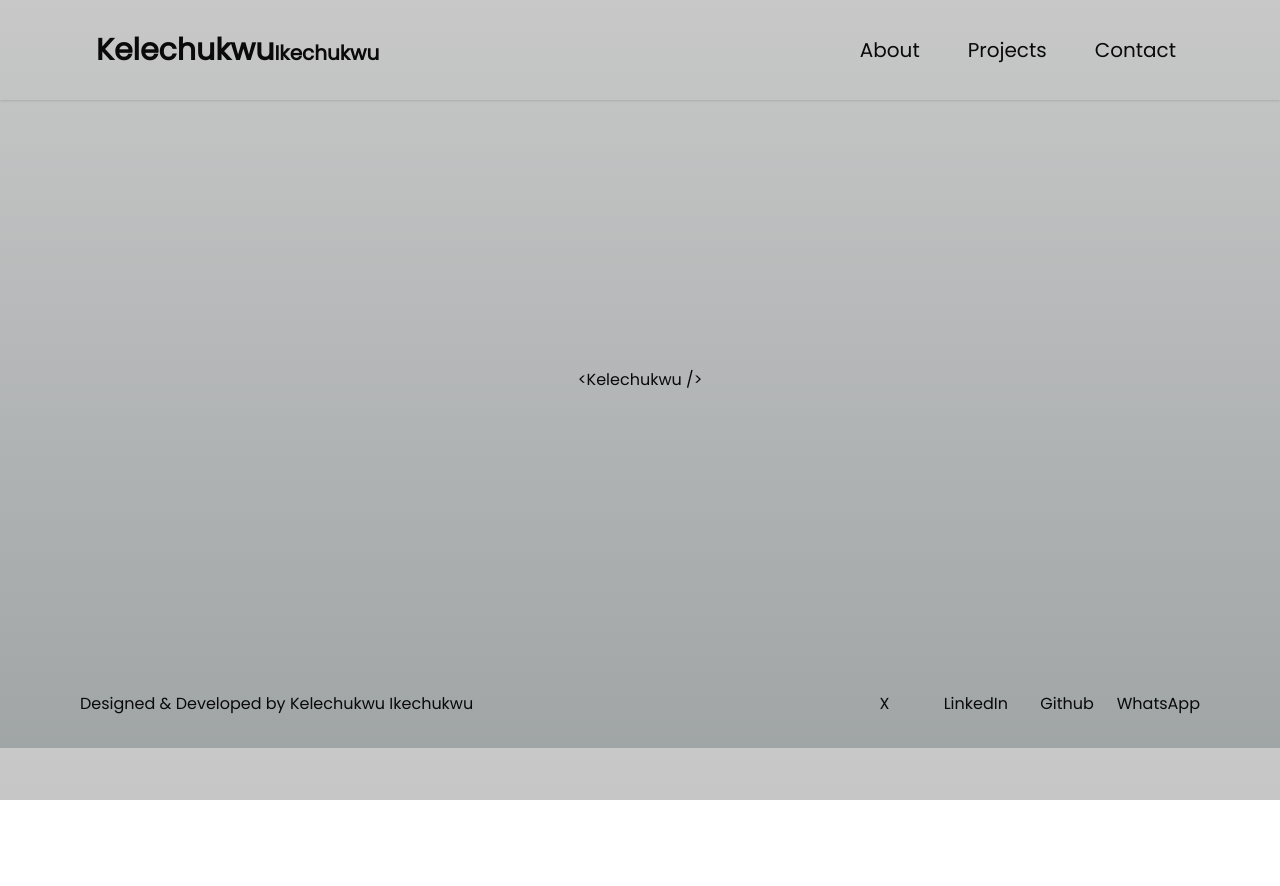
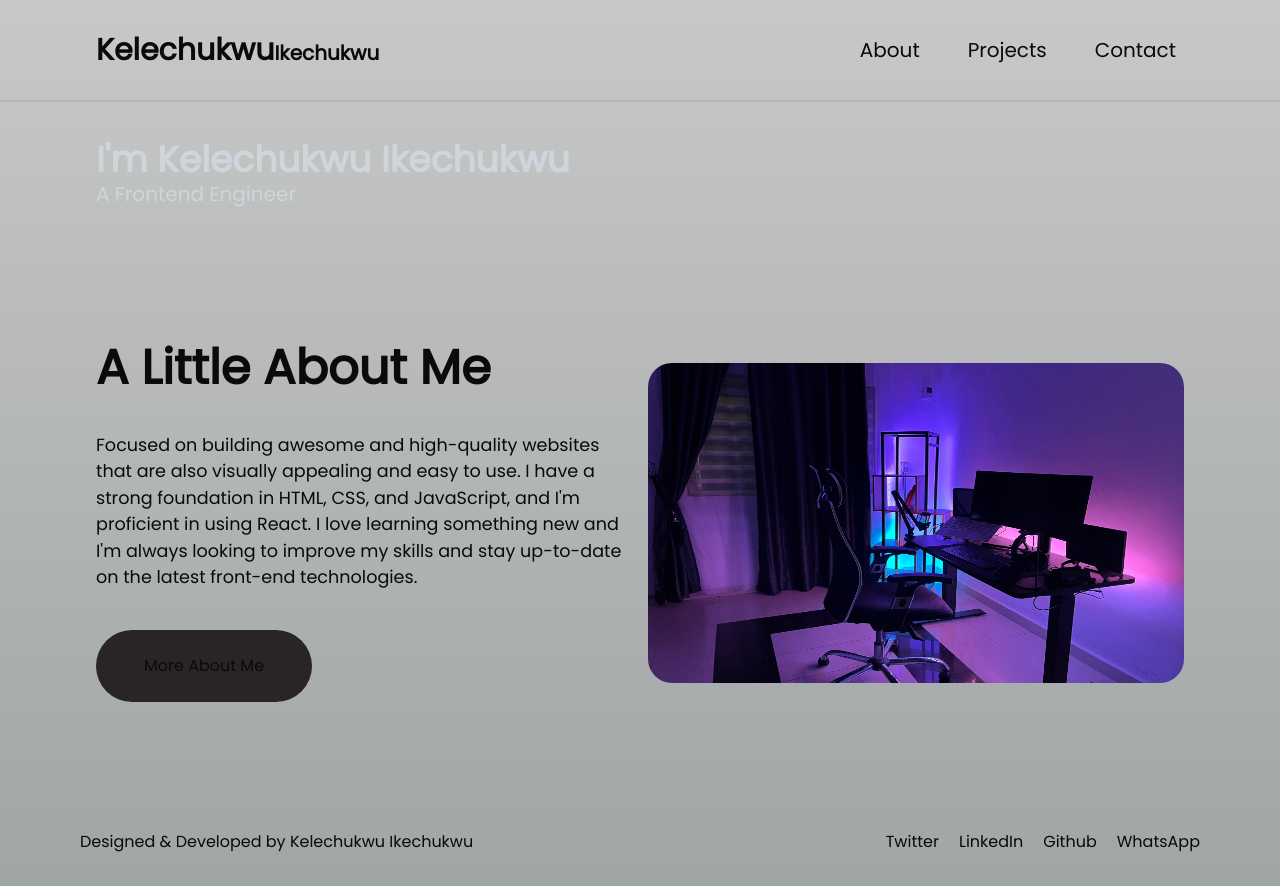
Before and after one commit to kelechukwu1/My-Portfolio, a Next.js app: page / in a window 1280 px wide. Before the commit the page ends 800 px from the top, so only its background shows below. Built offline with nearby package versions, Linux system fonts and the light colour scheme.

Commit message:
added hero section

```diff
--- /dev/null
+++ b/src/app/about/page.jsx
@@ -0,0 +1,5 @@
+const page = () => {
+	return <div className="text-6xl font-bold">Coming Soon...</div>;
+};
+
+export default page;
--- a/src/app/components/Footer.jsx
+++ /dev/null
@@ -1,47 +0,0 @@
-import Link from "next/link";
-const Footer = () => {
-	return (
-		<div className="md:flex md:justify-between px-4 md:px-20 py-8">
-			<div className="text-center justify-center mb-3 md:mb-0">
-				Designed & Developed by Kelechukwu Ikechukwu
-			</div>
-			<div className="flex justify-center text-center md:grid md:grid-cols-4 md:gap-2">
-				<div className="mx-2 md:md:mx-0">
-					<Link
-						href="/"
-						className=" hover:border-b border-b-white transition ease-in-out duration-500"
-					>
-						X
-					</Link>
-				</div>
-
-				<div className="mx-2 md:md:mx-0">
-					<Link
-						href="/"
-						className=" hover:border-b border-b-white transition ease-in-out duration-500"
-					>
-						LinkedIn
-					</Link>
-				</div>
-				<div className="mx-2 md:md:mx-0">
-					<Link
-						href="/"
-						className=" hover:border-b border-b-white transition ease-in-out duration-500"
-					>
-						Github
-					</Link>
-				</div>
-				<div className="mx-2 md:md:mx-0">
-					<Link
-						href="/"
-						className=" hover:border-b border-b-white transition ease-in-out duration-500"
-					>
-						WhatsApp
-					</Link>
-				</div>
-			</div>
-		</div>
-	);
-};
-
-export default Footer;
--- /dev/null
+++ b/src/app/contact/page.jsx
@@ -0,0 +1,7 @@
+import React from "react";
+
+const page = () => {
+	return <div className="text-6xl font-bold">Coming Soon...</div>;
+};
+
+export default page;
--- a/src/app/layout.js
+++ b/src/app/layout.js
@@ -1,7 +1,7 @@
 import { Poppins } from "next/font/google";
 import "./globals.css";
-import NavBar from "./components/NavBar";
-import Footer from "./components/Footer";
+import Footer from "@/components/Footer";
+import Navbar from "@/components/NavBar";
 
 const poppins = Poppins({
 	weight: "400",
@@ -18,8 +18,9 @@ export default function RootLayout({ children }) {
 	return (
 		<html lang="en">
 			<body className={poppins.className}>
-				<NavBar />
+				<Navbar />
 				{children}
+
 				<Footer />
 			</body>
 		</html>
--- a/src/app/page.js
+++ b/src/app/page.js
@@ -1,7 +1,11 @@
+import AboutFew from "@/components/AboutFew";
+import Greeting from "@/components/Greeting";
+
 export default function Home() {
 	return (
-		<main className="h-[70vh] flex text-center justify-center items-center">
-			{"<Kelechukwu />"}
+		<main className="">
+			<Greeting />
+			<AboutFew />
 		</main>
 	);
 }
--- /dev/null
+++ b/src/app/projects/page.jsx
@@ -0,0 +1,7 @@
+import React from "react";
+
+const page = () => {
+	return <div className="text-6xl font-bold">Coming Soon...</div>;
+};
+
+export default page;
--- /dev/null
+++ b/src/components/AboutFew.jsx
@@ -0,0 +1,54 @@
+import Image from "next/image";
+import Link from "next/link";
+import React from "react";
+
+const AboutFew = () => {
+	return (
+		<>
+			<div className="mx-4 md:mx-24 h-full md:py-24 flex items-center">
+				<div className="md:grid md:grid-cols-2 md:gap-4 md:justify-between items-center">
+					<div className="space-y-10">
+						<div className="text-3xl md:text-4xl lg:text-5xl font-black text-center md:text-start">
+							A Little About Me
+						</div>
+						<div className="text-center md:text-start md:text-[1.1rem] text-muted-main fluid-lg">
+							Focused on building awesome and high-quality websites that are
+							also visually appealing and easy to use. I have a strong
+							foundation in HTML, CSS, and JavaScript, and I'm proficient in
+							using React. I love learning something new and I'm always looking
+							to improve my skills and stay up-to-date on the latest front-end
+							technologies.
+						</div>
+						<div className="flex justify-center md:justify-start">
+							<Link href={"/about"}>
+								<button className="text-center px-12 py-6 rounded-full bg-stone-800 hover:bg-blue-700 transition duration-500">
+									More About Me
+								</button>
+							</Link>
+						</div>
+					</div>
+					<div className="mt-10 md:hidden">
+						<Image
+							src={"/setup.jpg"}
+							width={400}
+							height={400}
+							alt="setup-image"
+							className="w-auto h-auto rounded-3xl"
+						/>
+					</div>
+					<div className="hidden md:block">
+						<Image
+							src={"/setup.jpg"}
+							width={500}
+							height={500}
+							alt="setup-image"
+							className="w-[80rem] h-[20rem] rounded-3xl"
+						/>
+					</div>
+				</div>
+			</div>
+		</>
+	);
+};
+
+export default AboutFew;
--- /dev/null
+++ b/src/components/Footer.jsx
@@ -0,0 +1,52 @@
+import Link from "next/link";
+const Footer = () => {
+	return (
+		<div className="md:flex md:justify-between px-4 md:px-20 py-8 space-y-3 lg:space-y-0">
+			<div className="lg:flex text-center justify-center md:mb-0">
+				<div className="lg:hidden">Designed & Developed by </div>
+				<div className="lg:hidden"> Kelechukwu Ikechukwu</div>
+				<div className="hidden lg:block">
+					{" "}
+					Designed & Developed by Kelechukwu Ikechukwu
+				</div>
+			</div>
+			<div className="flex justify-center text-center md:space-x-5">
+				<div className="hover:border-b border-b-white mx-2 md:md:mx-0">
+					<Link
+						href="/"
+						className="inline-block text-text-main fluid-4xl hover:-translate-y-1 transition duration-300"
+					>
+						Twitter
+					</Link>
+				</div>
+
+				<div className="hover:border-b border-b-white mx-2 md:md:mx-0">
+					<Link
+						href="/"
+						className="inline-block text-text-main fluid-4xl hover:-translate-y-1 transition duration-300"
+					>
+						LinkedIn
+					</Link>
+				</div>
+				<div className="hover:border-b border-b-white mx-2 md:md:mx-0">
+					<Link
+						href="/"
+						className="inline-block text-text-main fluid-4xl hover:-translate-y-1 transition duration-300"
+					>
+						Github
+					</Link>
+				</div>
+				<div className="hover:border-b border-b-white mx-2 md:md:mx-0">
+					<Link
+						href="/"
+						className="inline-block text-text-main fluid-4xl hover:-translate-y-1 transition duration-300"
+					>
+						WhatsApp
+					</Link>
+				</div>
+			</div>
+		</div>
+	);
+};
+
+export default Footer;
--- /dev/null
+++ b/src/components/Greeting.jsx
@@ -0,0 +1,14 @@
+import React from "react";
+
+const Greeting = () => {
+	return (
+		<div className="mx-4 md:mx-24 my-5 md:my-10 text-gray-300">
+			<div className="text-2xl md:text-4xl font-black">
+				I'm Kelechukwu Ikechukwu
+			</div>
+			<div className="text-xl">A Frontend Engineer</div>
+		</div>
+	);
+};
+
+export default Greeting;
--- a/src/app/components/NavBar.jsx
+++ b/src/components/NavBar.jsx
@@ -52,8 +52,10 @@ const Navbar = () => {
 								}}
 							>
 								<div className="">
-									<span className="text-3xl font-bold">Kelechukwu</span>
-									<span className="hidden md:inline-block text-xl font-bold">
+									<span className="text-3xl transition ease-in-out duration-500 font-bold inline-block text-text-main fluid-4xl hover:-translate-y-1">
+										Kelechukwu
+									</span>
+									<span className="hidden lg:inline-block text-xl font-bold transition ease-in-out duration-500 text-text-main fluid-4xl hover:-translate-y-1">
 										Ikechukwu
 									</span>
 								</div>
@@ -85,10 +87,10 @@ const Navbar = () => {
 							className="md:flex"
 						>
 							{navLinks.map(({ link, name }) => (
-								<div key={name} className="mx-2">
+								<div key={name} className="hover:border-b border-b-white mx-2">
 									<Link
 										href={link}
-										className={`md:px-4 my-5 md:my-0 md:text-xl hover:border-b border-b-white transition ease-in-out duration-500 ${
+										className={`md:px-4 my-5 md:my-0 md:text-xl inline-block text-text-main fluid-4xl hover:-translate-y-1 transition duration-300 ${
 											pathname.startsWith(link) ? "" : ""
 										}`}
 									>
```
Also changed, not shown: public/setup.jpg (added).
